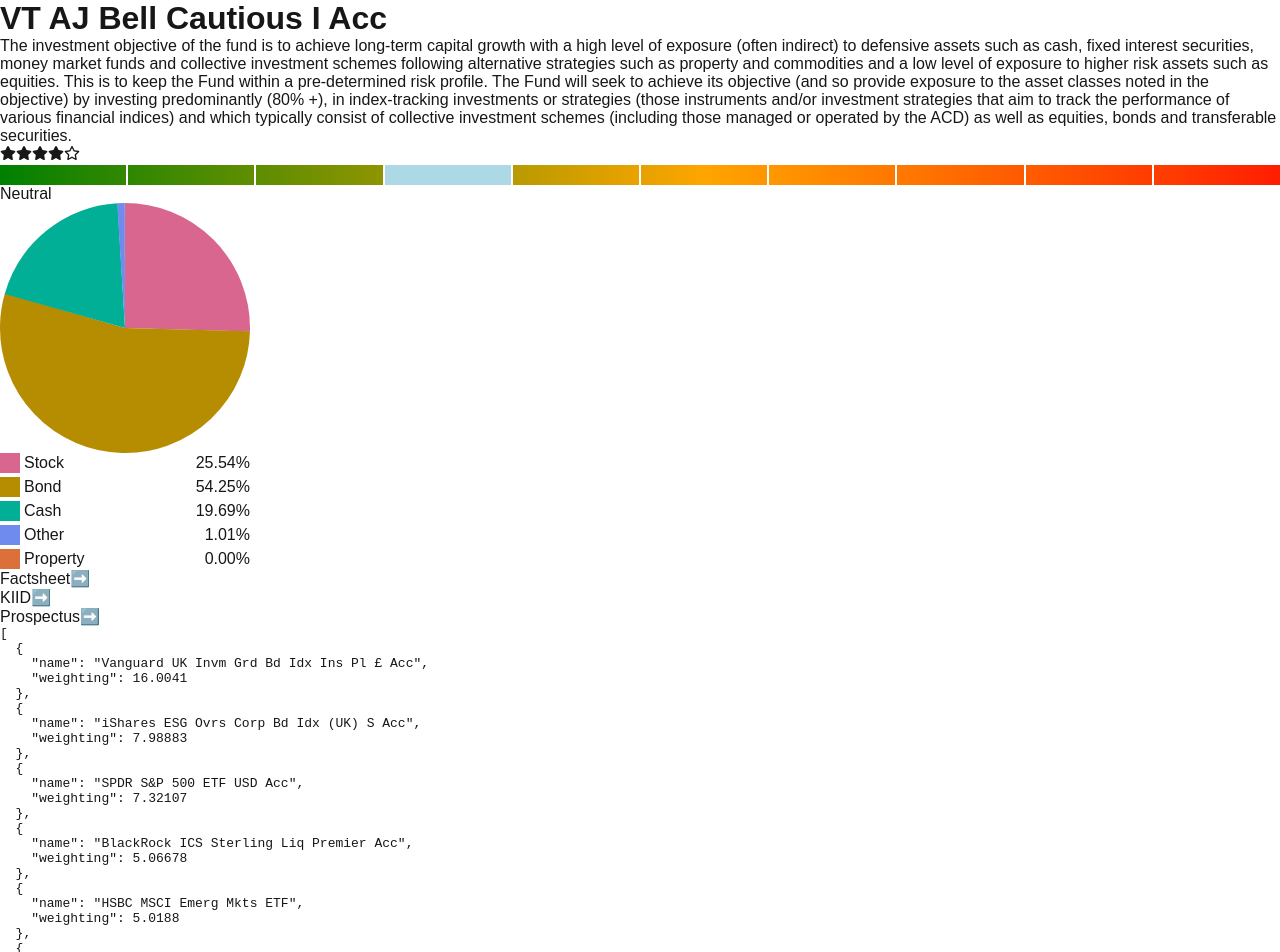
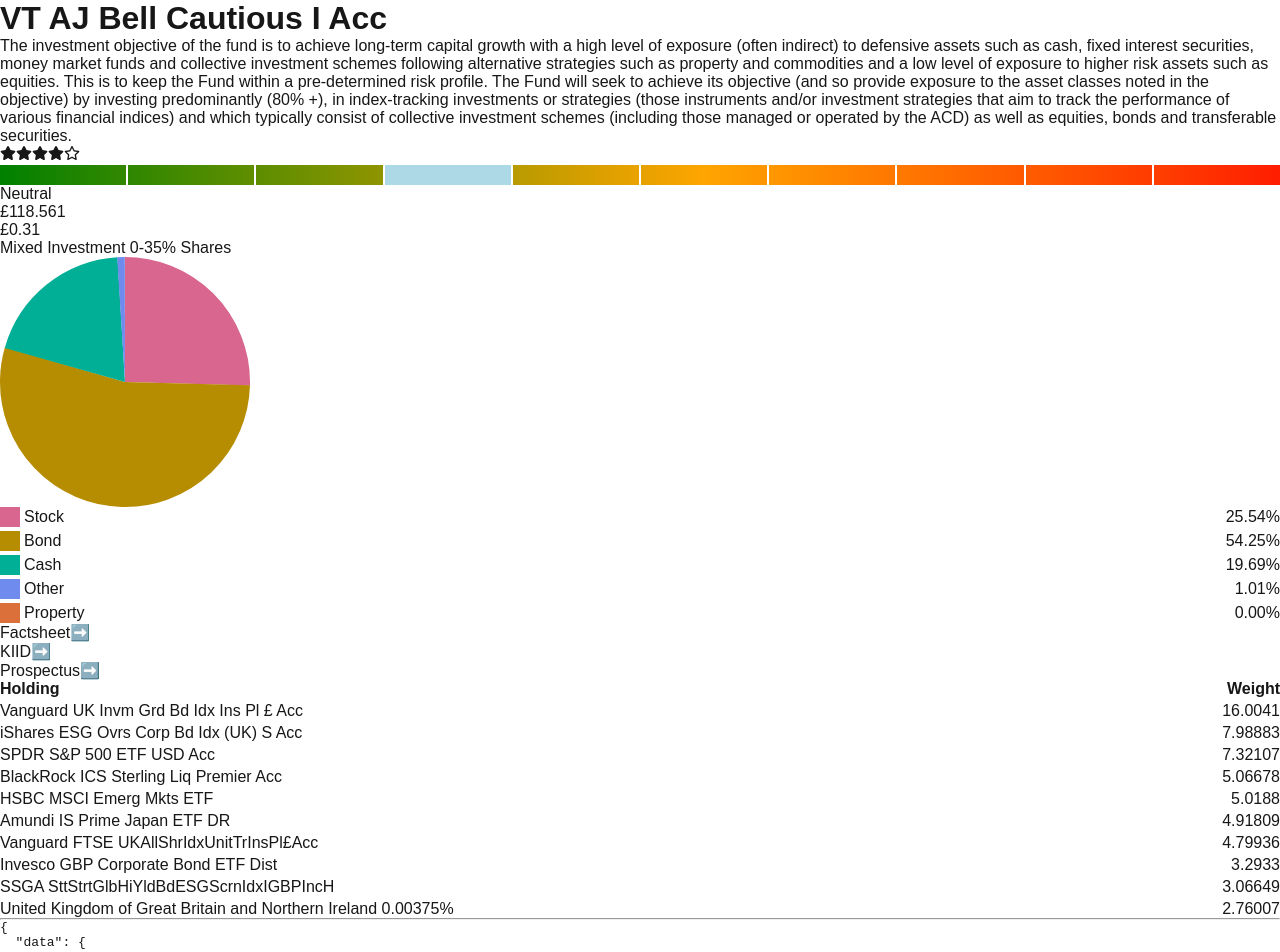
Before and after one commit to norgeous/ajbell-miniapp, a Next.js app: page / in a window 1280 px wide. Shown: the top 952 px of the page. Built offline with nearby package versions, Linux system fonts and the light colour scheme.

Commit message:
🔪 chop Table

```diff
--- a/components/Fund/index.tsx
+++ b/components/Fund/index.tsx
@@ -1,6 +1,7 @@
 import GradientRating from '../GradientRating';
 import PieChart from '../PieChart';
 import StarRating from '../StarRating';
+import DataTable from '../Table';
 
 const ExternalLink = ({ href, children }) => (
   <a href={href} target="_blank" style={{ display: 'block' }}>
@@ -8,8 +9,6 @@
     ➡️
   </a>
 );
-
-const Table = ({ data }) => <pre>{JSON.stringify(data, null, 2)}</pre>;
 
 interface IFund {
   data: any;
@@ -23,18 +22,21 @@
       <StarRating value={data.data.ratings.analystRating} />
       <GradientRating value={data.data.ratings.SRRI} />
       <div>{data.data.ratings.analystRatingLabel}</div>
+      <div>£{data.data.quote.lastPrice}</div>
+      <div>£{data.data.quote.ongoingCharge}</div>
+      <div>{data.data.quote.sectorName}</div>
       <PieChart values={data.data.portfolio.asset} />
       {data.data.documents.map(({ id, type, url }) => (
         <ExternalLink key={id} href={url}>
           {type}
         </ExternalLink>
       ))}
-      <Table data={data.data.portfolio.top10Holdings} />
-      <div>£{data.data.quote.lastPrice}</div>
-      <div>£{data.data.quote.ongoingCharge}</div>
-      <div>{data.data.quote.sectorName}</div>
-      {/* <hr /> */}
-      {/* <pre>{JSON.stringify(data, null, 2)}</pre> */}
+      <DataTable
+        headings={['Holding', 'Weight']}
+        data={data.data.portfolio.top10Holdings}
+      />
+      <hr />
+      <pre>{JSON.stringify(data, null, 2)}</pre>
     </>
   );
 };
--- a/components/PieChart/index.tsx
+++ b/components/PieChart/index.tsx
@@ -1,6 +1,7 @@
 import adaptPieValues from './adapter';
 import PieSlice from './PieSlice';
-import { Svg, Table, Tr, Td, LegendColor } from './styled';
+import { Svg, LegendColor } from './styled';
+import { Table, Tr, Td } from '@/components/Table';
 
 export type PieValues = {
   label: string;
--- a/components/PieChart/styled.ts
+++ b/components/PieChart/styled.ts
@@ -39,27 +39,6 @@
     `${(value * circumference) / 100} ${circumference}`};
 `;
 
-export const Table = styled.table`
-  width: 100%;
-  max-width: 250px;
-  display: flex;
-  flex-direction: column;
-  gap: 4px;
-`;
-
-export const Tr = styled.table`
-  display: flex;
-  justify-content: space-between;
-  align-items: center;
-  gap: 4px;
-`;
-
-export const Td = styled.table`
-  display: flex;
-  align-items: center;
-  gap: 4px;
-`;
-
 interface ILegendColor {
   index: number;
 }
--- /dev/null
+++ b/components/Table/index.tsx
@@ -0,0 +1,28 @@
+import { Table, Tr, Td } from './styled';
+
+interface IDataTable {
+  headings: string[];
+  data: object[];
+}
+
+const adapt = (data: object[]) => data.map(item => Object.values(item));
+
+const DataTable = ({ headings, data }: IDataTable) => (
+  <Table>
+    <Tr>
+      {headings.map(heading => (
+        <th key={heading}>{heading}</th>
+      ))}
+    </Tr>
+    {adapt(data).map((row, indexRow) => (
+      <Tr key={indexRow}>
+        {row.map((cell, indexCell) => (
+          <Td key={indexCell}>{cell}</Td>
+        ))}
+      </Tr>
+    ))}
+  </Table>
+);
+
+export default DataTable;
+export { Table, Tr, Td };
--- /dev/null
+++ b/components/Table/styled.ts
@@ -0,0 +1,24 @@
+'use client';
+
+import styled from 'styled-components';
+
+export const Table = styled.table`
+  width: 100%;
+  /* max-width: 250px; */
+  display: flex;
+  flex-direction: column;
+  gap: 4px;
+`;
+
+export const Tr = styled.table`
+  display: flex;
+  justify-content: space-between;
+  align-items: center;
+  gap: 4px;
+`;
+
+export const Td = styled.table`
+  display: flex;
+  align-items: center;
+  gap: 4px;
+`;
```
